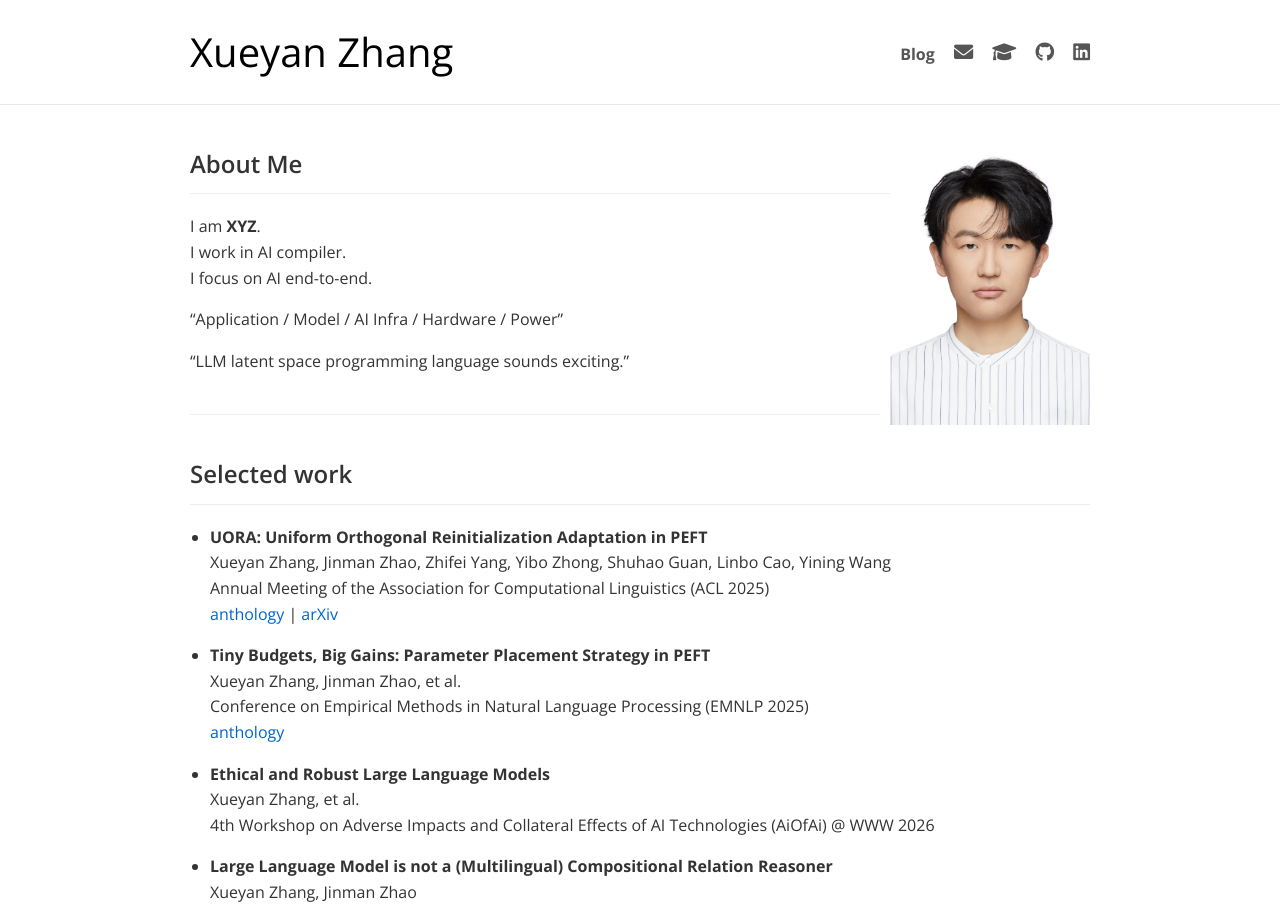
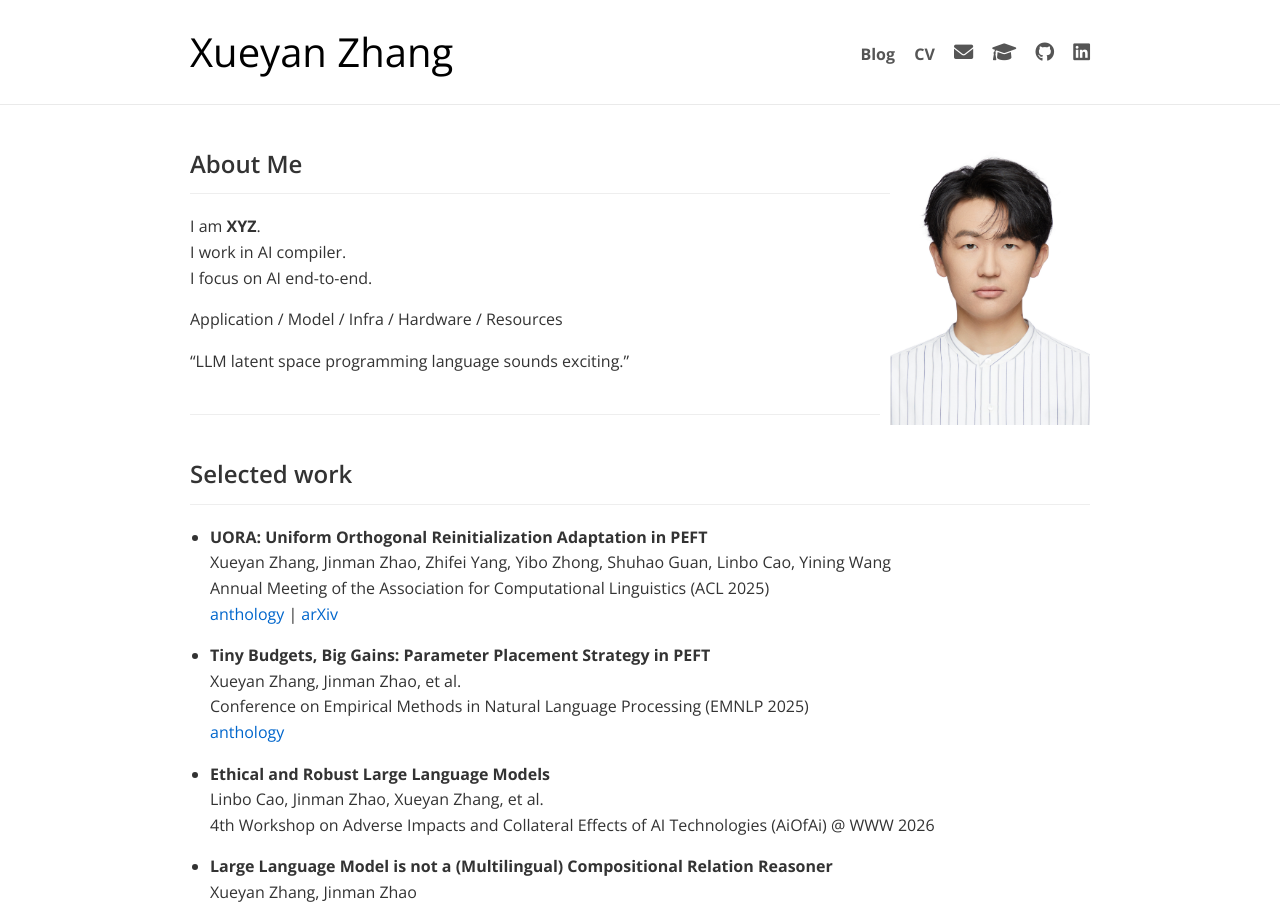
Before and after one commit to XueyanZhang/xueyanzhang.github.io, a Jekyll site: the page built from index.md, in a window 1280 px wide. Shown: the top 904 px of the page. Built offline with Jekyll 4.4.1, drawn with Linux system fonts in a browser that asks for light colours.

Commit message:
feat: add CV document and navigation link to default layout.

```diff
--- a/_layouts/default.html
+++ b/_layouts/default.html
@@ -25,6 +25,8 @@
       <nav class="site-nav">
         <a href="{{ '/blog/' | relative_url }}"
           style="font-weight: bold; font-size: 1rem; vertical-align: middle;">Blog</a>
+        <a href="{{ '/assets/files/CV_XueyanZhang.pdf' | relative_url }}"
+          style="font-weight: bold; font-size: 1rem; vertical-align: middle;">CV</a>
         <a href="mailto:xueyanzhang27+githubpages@gmail.com"><i class="fas fa-envelope"></i></a>
         <a href="https://scholar.google.ca/citations?user=9ZlGB5EAAAAJ&hl=en"><i class="fas fa-graduation-cap"></i></a>
         <!-- Google Scholar -->
--- a/index.md
+++ b/index.md
@@ -11,7 +11,7 @@ I am **XYZ**.
 I work in AI compiler.
 I focus on AI end-to-end.
 
-"Application / Model / AI Infra / Hardware / Power"
+Application / Model / Infra / Hardware / Resources
 
 "LLM latent space programming language sounds exciting."
 
@@ -30,7 +30,7 @@ I focus on AI end-to-end.
   [anthology](https://aclanthology.org/2025.emnlp-main.321/)
 
 - **Ethical and Robust Large Language Models** <br>
-  Xueyan Zhang, et al. <br>
+  Linbo Cao, Jinman Zhao, Xueyan Zhang, et al. <br>
   4th Workshop on Adverse Impacts and Collateral Effects of AI Technologies (AiOfAi) @ WWW 2026 <br>
 
 - **Large Language Model is not a (Multilingual) Compositional Relation Reasoner** <br>
```
Also changed, not shown: 1 other file.
